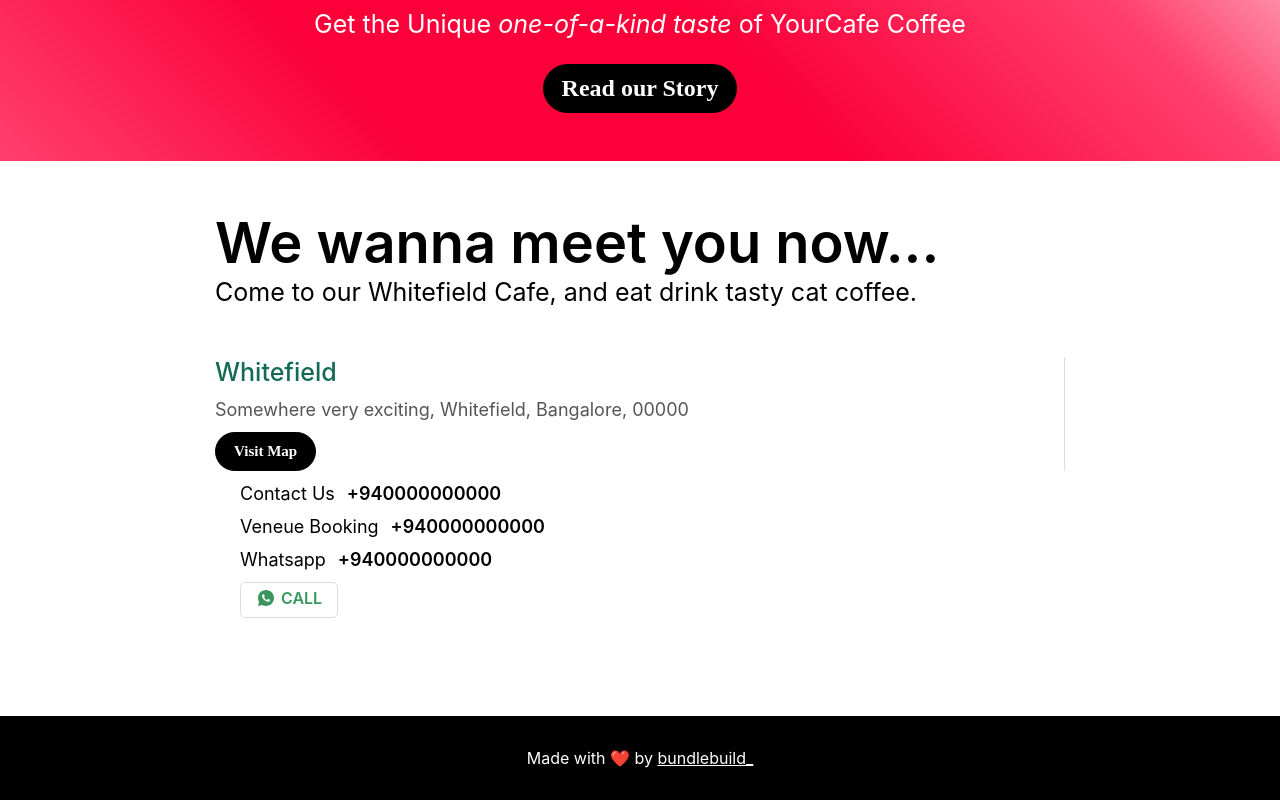
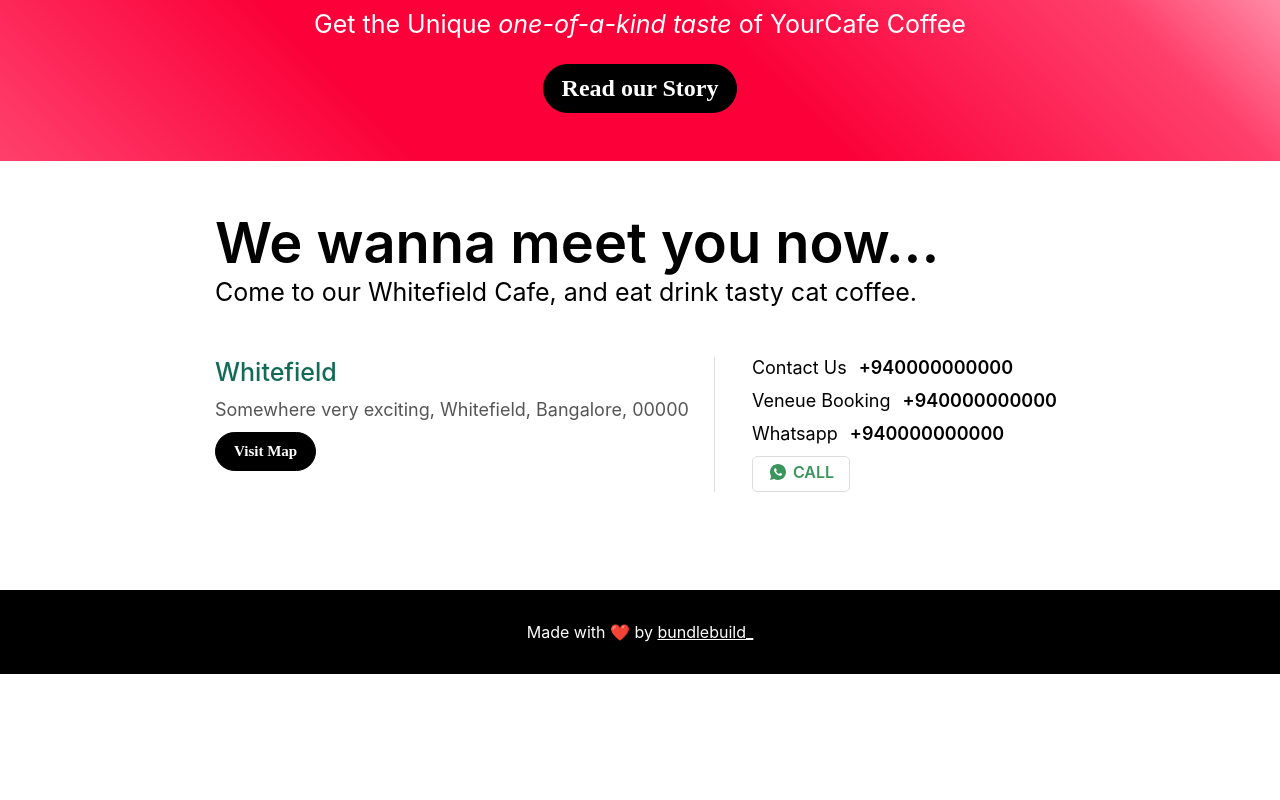
Before and after one commit to bundlebuild/YourCafe, a React (Create React App) app: page / in a window 1280 px wide. Shown: the part 2259-3059 px from the top of the page. After the commit the page ends 2933 px from the top, so only its background shows below. Built offline with nearby package versions, Linux system fonts and the light colour scheme; a web font is replaced by a local one.

Commit message:
Contact us direction changed

```diff
--- a/src/components/ContactUs/contactUs.css
+++ b/src/components/ContactUs/contactUs.css
@@ -6,8 +6,13 @@
 
 .contact-container {
     display: flex;
-    flex-direction: column;
+    flex-direction: row;
     gap: 12px;
     margin-top: 50px;
     margin-bottom: 50px;
 }
+@media all and (max-width: 767px) {
+    .contact-container {
+        flex-direction: column
+    }
+}
```
